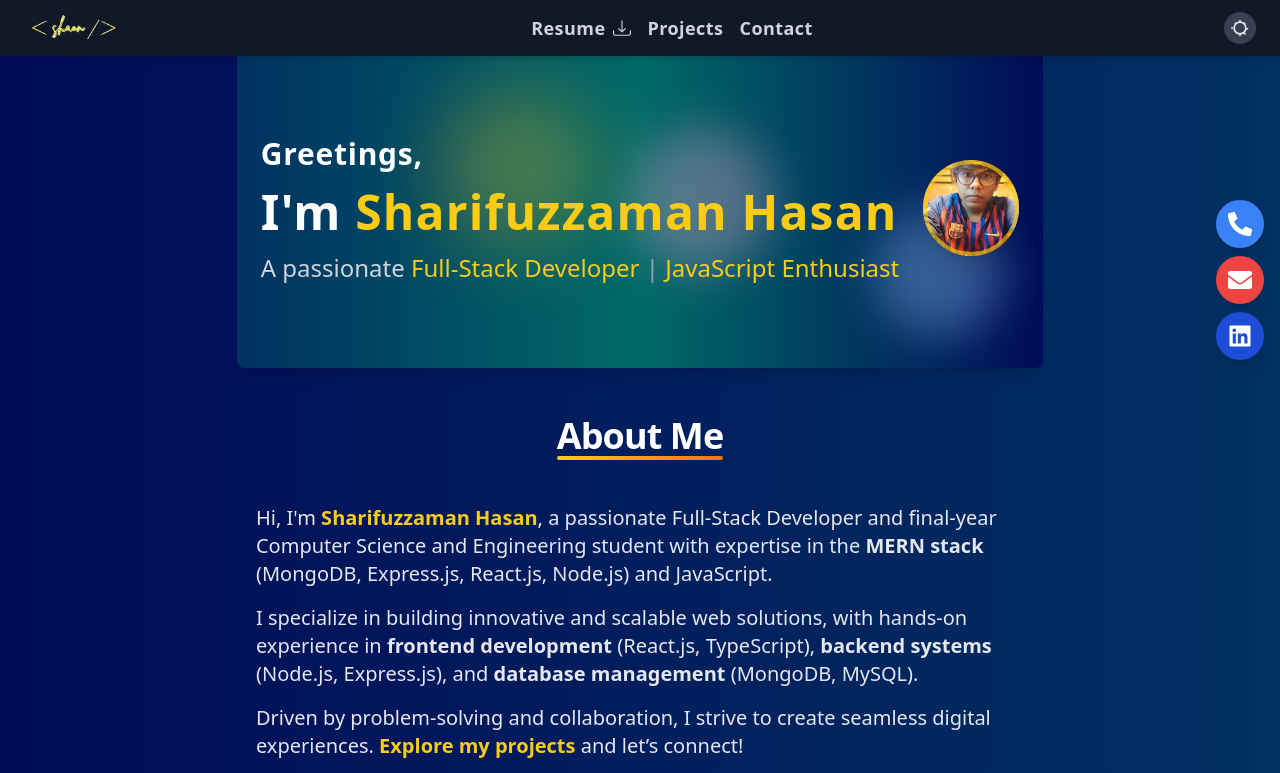
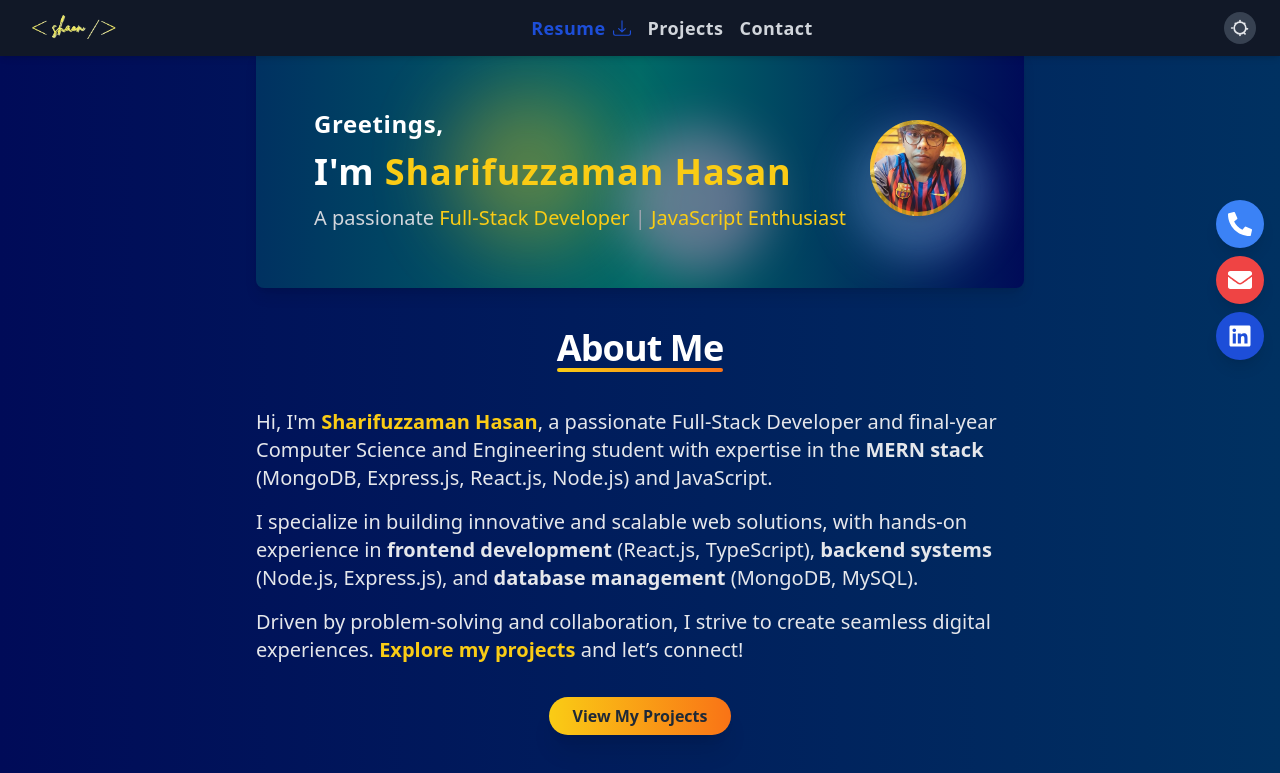
Before and after one commit to SharifuzzamanShaon/my-portfolio, a React (Vite) app: page / in a window 1280 px wide. Shown: the top 773 px of the page. Built offline with nearby package versions, Linux system fonts and the light colour scheme.

Commit message:
page responsve, mobile menu

```diff
--- a/src/components/Headers.jsx
+++ b/src/components/Headers.jsx
@@ -1,10 +1,10 @@
-import { useEffect } from "react";
+import { useEffect, useState } from "react";
 import { AiOutlineAlignLeft } from "react-icons/ai";
 import { Link, useLocation } from "react-router-dom";
-import { BsDownload } from "react-icons/bs";
+import Navbar from "./Navbar";
+import MobileMenu from "./MobileMenu";
 
 const Header = ({ darkMode, setDarkMode }) => {
-  const pdfUrl = import.meta.env.VITE_CV_DRIVE_URL;
   useEffect(() => {
     if (darkMode) {
       document.documentElement.classList.add("dark");
@@ -14,65 +14,29 @@ const Header = ({ darkMode, setDarkMode }) => {
       console.log(document.documentElement.classList);
     }
   }, [darkMode]);
-  const location = useLocation();
-  const handleOpenPdf = () => {
-    // const pdfUrl = `${process.env.VITE_CV_DRIVE_URL}`;
-    window.open(pdfUrl, "_blank"); // Opens the PDF in a new tab
-    console.log(pdfUrl);
-  };
+
+  const [openMobileMenu, setOpenMobileMenu] = useState(false);
   return (
     <header className="bg-gray-900 dark:bg-gray-800 shadow-md fixed w-full top-0 z-10">
       <div className="w-full flex justify-between items-center py-3 px-6">
         {/* Hamburger Menu Icon for Mobile */}
-        <AiOutlineAlignLeft className="block xl:hidden text-gray-100 dark:text-gray-200" />
-
+        <AiOutlineAlignLeft
+          className="block xl:hidden text-gray-100 dark:text-gray-200"
+          onClick={() => setOpenMobileMenu(!openMobileMenu)}
+        />
         {/* Logo */}
         <div className="text-xl font-bold text-gray-100 dark:text-gray-200">
-          <Link to="/">
-            <img src="/pagelogo.png" className="h-8" alt="Logo" />
-          </Link>
+          {openMobileMenu ? (
+            <MobileMenu/>
+          ) : (
+            <Link to="/">
+              <img src="/pagelogo.png" className="h-8" alt="Logo" />
+            </Link>
+          )}
         </div>
 
         {/* Navigation */}
-        <nav className="hidden md:flex space-x-4">
-          <button
-            onClick={handleOpenPdf}
-            className="flex items-center space-x-2"
-          >
-            <a
-              className={`${
-                location.pathname === "/resume"
-                  ? "text-yellow-400"
-                  : "text-gray-300 dark:text-gray-400"
-              } hover:text-yellow-500 transition text-lg font-semibold tracking-wide flex items-center space-x-2`}
-            >
-              <span>Resume</span>
-              <BsDownload className="text-lg" />
-            </a>
-          </button>
-          <Link to="/projects">
-            <span
-              className={`${
-                location.pathname === "/projects"
-                  ? "text-yellow-400"
-                  : "text-gray-300 dark:text-gray-400"
-              } hover:text-yellow-500 transition text-lg font-semibold tracking-wide`}
-            >
-              Projects
-            </span>
-          </Link>
-          <Link to="/contact">
-            <span
-              className={`${
-                location.pathname === "/contact"
-                  ? "text-yellow-400"
-                  : "text-gray-300 dark:text-gray-400"
-              } hover:text-yellow-500 transition text-lg font-semibold tracking-wide`}
-            >
-              Contact
-            </span>
-          </Link>
-        </nav>
+        <Navbar />
 
         {/* Dark Mode Toggle */}
         <button
--- /dev/null
+++ b/src/components/MobileMenu.jsx
@@ -0,0 +1,51 @@
+import React from "react";
+import { BsDownload } from "react-icons/bs";
+import { Link, useLocation } from "react-router-dom";
+
+const MobileMenu = () => {
+  const pdfUrl = import.meta.env.VITE_CV_DRIVE_URL;
+  const location = useLocation();
+  const handleOpenPdf = () => {
+    window.open(pdfUrl, "_blank"); // Opens the PDF in a new tab
+  };
+  return (
+    <nav className="flex space-x-4">
+      <button onClick={handleOpenPdf} className="flex items-center space-x-2">
+        <a
+          className={`${
+            location.pathname === "/resume"
+              ? "text-yellow-400"
+              : "text-blue-700 dark:text-blue-700"
+          } hover:text-yellow-500 transition text-sm font-semibold tracking-wide flex items-center space-x-2`}
+        >
+          <span>Resume</span>
+          <BsDownload className="text-sm" />
+        </a>
+      </button>
+      <Link to="/projects">
+        <span
+          className={`${
+            location.pathname === "/projects"
+              ? "text-yellow-400"
+              : "text-gray-300 dark:text-gray-400"
+          } hover:text-yellow-500 transition text-sm font-semibold tracking-wide`}
+        >
+          Projects
+        </span>
+      </Link>
+      <Link to="/contact">
+        <span
+          className={`${
+            location.pathname === "/contact"
+              ? "text-yellow-400"
+              : "text-gray-300 dark:text-gray-400"
+          } hover:text-yellow-500 transition text-sm font-semibold tracking-wide`}
+        >
+          Contact
+        </span>
+      </Link>
+    </nav>
+  );
+};
+
+export default MobileMenu;
--- /dev/null
+++ b/src/components/Navbar.jsx
@@ -0,0 +1,51 @@
+import React from "react";
+import { BsDownload } from "react-icons/bs";
+import { Link, useLocation } from "react-router-dom";
+
+const Navbar = () => {
+  const pdfUrl = import.meta.env.VITE_CV_DRIVE_URL;
+  const location = useLocation();
+  const handleOpenPdf = () => {
+    window.open(pdfUrl, "_blank"); // Opens the PDF in a new tab
+  };
+  return (
+    <nav className="hidden md:flex space-x-4">
+      <button onClick={handleOpenPdf} className="flex items-center space-x-2">
+        <a
+          className={`${
+            location.pathname === "/resume"
+              ? "text-yellow-400"
+              : "text-blue-700 dark:text-blue-700"
+          } hover:text-yellow-500 transition text-lg font-semibold tracking-wide flex items-center space-x-2`}
+        >
+          <span>Resume</span>
+          <BsDownload className="text-lg" />
+        </a>
+      </button>
+      <Link to="/projects">
+        <span
+          className={`${
+            location.pathname === "/projects"
+              ? "text-yellow-400"
+              : "text-gray-300 dark:text-gray-400"
+          } hover:text-yellow-500 transition text-lg font-semibold tracking-wide`}
+        >
+          Projects
+        </span>
+      </Link>
+      <Link to="/contact">
+        <span
+          className={`${
+            location.pathname === "/contact"
+              ? "text-yellow-400"
+              : "text-gray-300 dark:text-gray-400"
+          } hover:text-yellow-500 transition text-lg font-semibold tracking-wide`}
+        >
+          Contact
+        </span>
+      </Link>
+    </nav>
+  );
+};
+
+export default Navbar;
--- a/src/pages/Home-page.jsx
+++ b/src/pages/Home-page.jsx
@@ -5,13 +5,11 @@ import { RiReactjsFill } from "react-icons/ri";
 import { Link, useNavigate } from "react-router-dom";
 import StickyContact from "../components/ContactOption";
 const HomePage = ({ darkMode }) => {
-  const profileImg = import.meta.env.VITE_PROFILE_IMG; // Ensure dynamic profile image
-
   return (
     <div className="min-h-screen bg-gradient-to-r from-[#000B58] to-[#003161] flex items-center justify-center text-white px-6 py-12">
-      <div className="text-center max-w-5xl space-y-12">
+      <div className="text-center max-w-5xl space-y-10">
         {/* Heading Section */}
-        <div className="h-[40vh] bg-gradient-to-r from-[#003161] via-[#006A67] to-[#000B58] flex items-center justify-center text-white px-6 py-12 relative overflow-hidden rounded-lg shadow-lg z-0">
+        <div className="lg:h-[30vh] sm:h-screen bg-gradient-to-r from-[#003161] via-[#006A67] to-[#000B58] flex items-center justify-center text-white px-6 py-12 relative overflow-hidden rounded-lg shadow-lg z-0">
           {/* Animated Background Elements */}
           <div className="absolute inset-0 overflow-hidden">
             <div className="absolute w-40 h-40 bg-yellow-400 opacity-20 rounded-full top-10 left-1/4 blur-2xl animate-pulse"></div>
@@ -23,21 +21,21 @@ const HomePage = ({ darkMode }) => {
             <div className="flex flex-col sm:flex-row items-center justify-center gap-6">
               {/* Text Content */}
               <div className="text-center sm:text-left mt-5">
-                <h1 className="text-1xl sm:text-3xl font-bold tracking-wide text-white mb-4">
+                <h1 className="text-1xl sm:text-2xl font-bold tracking-wide text-white mb-3">
                   Greetings,
                 </h1>
-                <h1 className="text-3xl sm:text-5xl font-bold tracking-wide text-white mb-4">
+                <h1 className="text-2xl sm:text-4xl font-bold tracking-wide text-white mb-3">
                   I'm{" "}
                   <span className="text-yellow-400">Sharifuzzaman Hasan</span>
                 </h1>
-                <p className="text-xl sm:text-2xl font-medium max-w-2xl text-gray-300 mb-4">
+                <p className="text-xl sm:text-1xl font-medium max-w-2xl text-gray-300 mb-4">
                   A passionate{" "}
                   <span className="text-yellow-400">Full-Stack Developer</span>{" "}
                   <span className="text-gray-400">|</span>{" "}
                   <span className="text-yellow-400">JavaScript Enthusiast</span>
                 </p>
               </div>
-<StickyContact/>
+              <StickyContact />
               {/* Profile Image */}
               <div className="relative flex items-center justify-center">
                 {/* Profile Image */}
@@ -93,8 +91,8 @@ const HomePage = ({ darkMode }) => {
         </div>
 
         {/* Description Section */}
-        <h2 className="text-3xl sm:text-4xl font-extrabold tracking-tight text-white mb-2 relative inline-block">
-          <span className="relative z-10">About Me</span>
+        <h2 className="text-2xl sm:text-4xl font-extrabold tracking-tight text-white mb-2 relative inline-block">
+          <span className="relative z-5">About Me</span>
           <span className="absolute inset-x-0 -bottom-1 h-1 bg-gradient-to-r from-yellow-400 to-orange-500 rounded-lg"></span>
         </h2>
         <div className="text-center sm:text-left text-gray-200 max-w-3xl mx-auto space-y-4">
```
